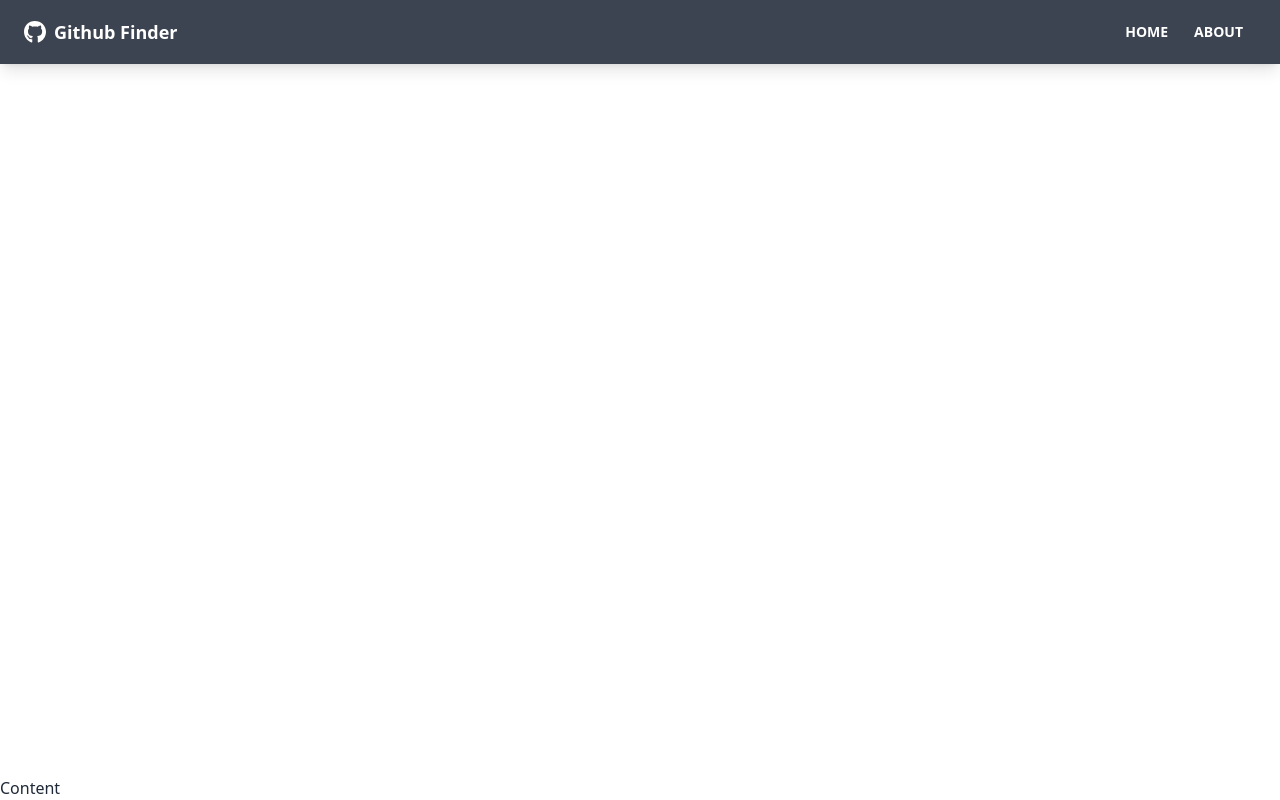
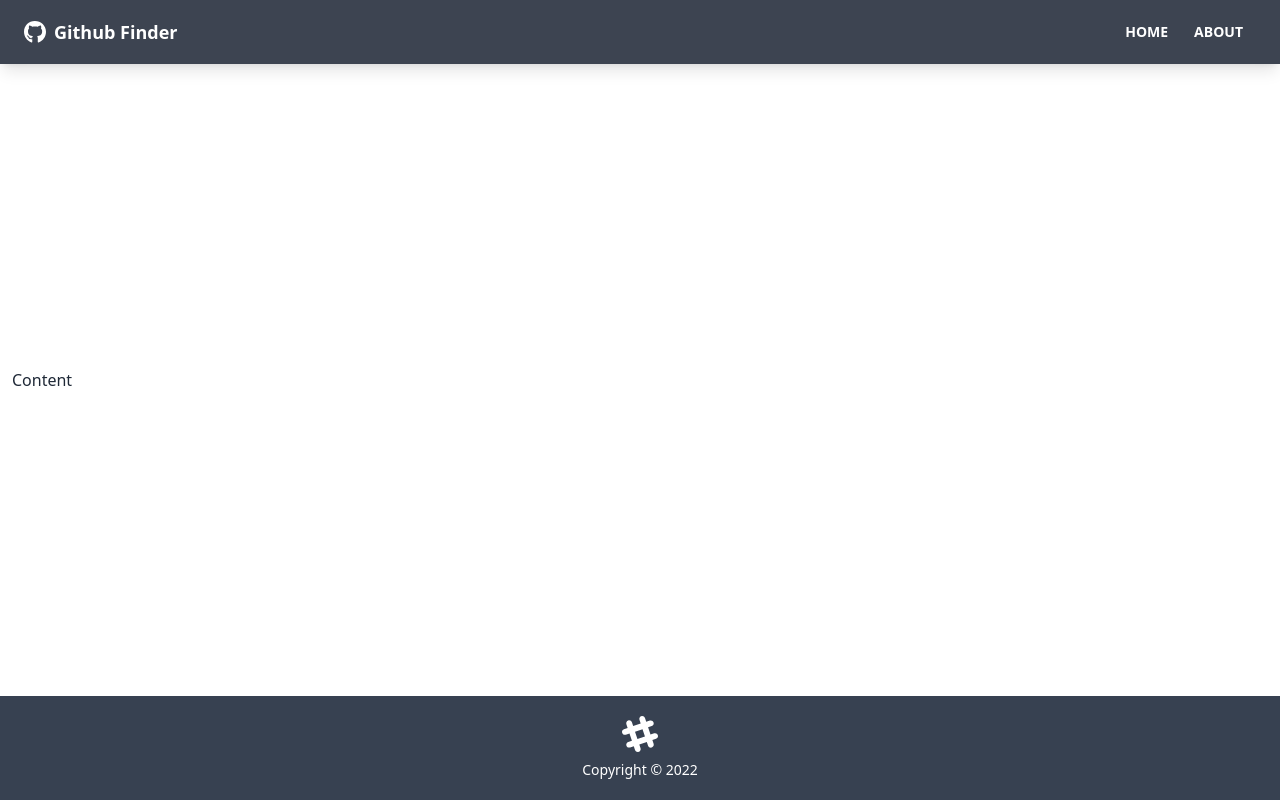
Before and after one commit to parrodiv/github-finder, a React (Create React App) app: page / in a window 1280 px wide. Built offline with nearby package versions, Linux system fonts and the light colour scheme.

Commit message:
Footer component

```diff
--- a/src/App.js
+++ b/src/App.js
@@ -1,5 +1,6 @@
 import { BrowserRouter as Router, Route } from 'react-router-dom';
 import Navbar from './components/layout/Navbar';
+import Footer from './components/layout/Footer';
 
 function App() {
   return (
@@ -7,9 +8,11 @@
       <div className="flex flex-col justify-between h-screen">
         <Navbar />
 
-        <main>
+        <main className='container mx-auto px-3 pb-12'>
           Content
         </main>
+
+        < Footer />
       </div>
     </Router>
   );
--- /dev/null
+++ b/src/components/layout/Footer.jsx
@@ -0,0 +1,24 @@
+function Footer() {
+  const footerYer = new Date().getFullYear()
+
+  return (
+    <footer className="footer p-5 bg-gray-700 text-primary-content footer-center">
+      <div>
+        <svg
+          width="36"
+          height="36"
+          viewBox="0 0 24 24"
+          xmlns="http://www.w3.org/2000/svg"
+          fill-rule="evenodd"
+          clip-rule="evenodd"
+          class="fill-current"
+        >
+          <path d="M22.672 15.226l-2.432.811.841 2.515c.33 1.019-.209 2.127-1.23 2.456-1.15.325-2.148-.321-2.463-1.226l-.84-2.518-5.013 1.677.84 2.517c.391 1.203-.434 2.542-1.831 2.542-.88 0-1.601-.564-1.86-1.314l-.842-2.516-2.431.809c-1.135.328-2.145-.317-2.463-1.229-.329-1.018.211-2.127 1.231-2.456l2.432-.809-1.621-4.823-2.432.808c-1.355.384-2.558-.59-2.558-1.839 0-.817.509-1.582 1.327-1.846l2.433-.809-.842-2.515c-.33-1.02.211-2.129 1.232-2.458 1.02-.329 2.13.209 2.461 1.229l.842 2.515 5.011-1.677-.839-2.517c-.403-1.238.484-2.553 1.843-2.553.819 0 1.585.509 1.85 1.326l.841 2.517 2.431-.81c1.02-.33 2.131.211 2.461 1.229.332 1.018-.21 2.126-1.23 2.456l-2.433.809 1.622 4.823 2.433-.809c1.242-.401 2.557.484 2.557 1.838 0 .819-.51 1.583-1.328 1.847m-8.992-6.428l-5.01 1.675 1.619 4.828 5.011-1.674-1.62-4.829z"></path>
+        </svg>
+        <p>Copyright &copy; {footerYer}</p>
+      </div>
+    </footer>
+  );
+}
+
+export default Footer
```
